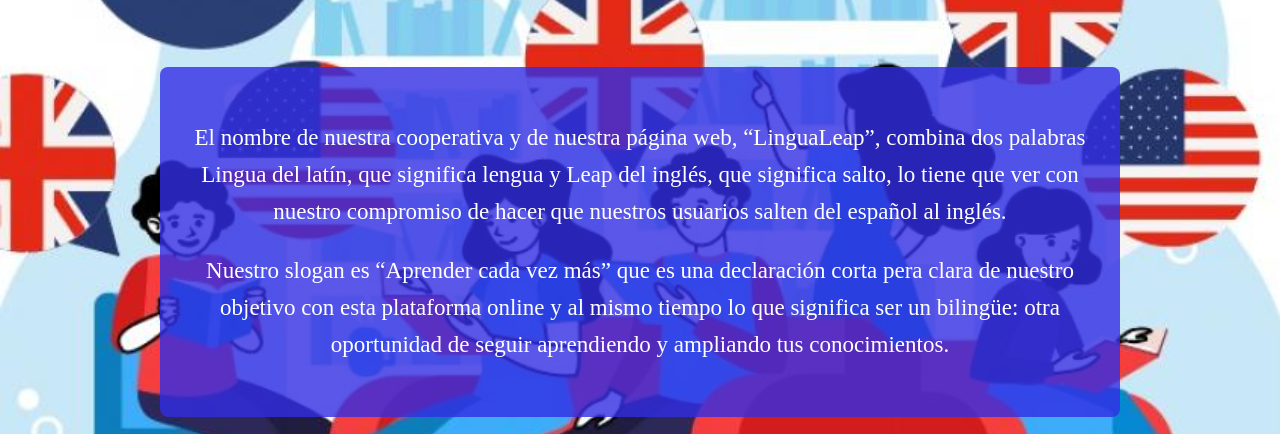
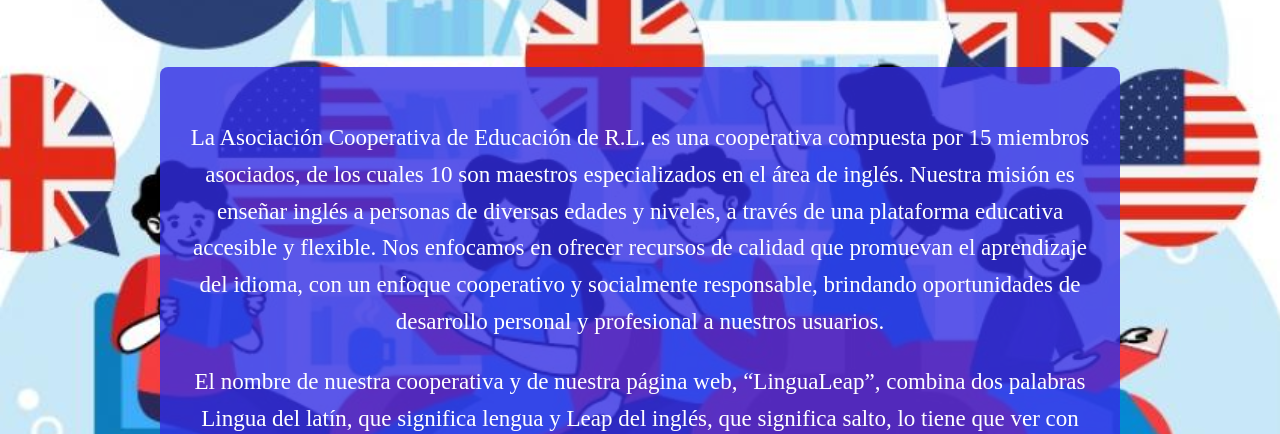
Before and after one commit to LingualeapRoom/site, a plain HTML site: page html/descubramas.html in a window 1280 px wide. Shown: the part 298-732 px from the top of the page. Drawn offline with Linux system fonts and the light colour scheme.

Commit message:
Update descubramas.html

```diff
--- a/html/descubramas.html
+++ b/html/descubramas.html
@@ -26,6 +26,7 @@
         </div>
         <div class="info-container">
             <div class="info-box1">
+                <p>La Asociación Cooperativa de Educación de R.L. es una cooperativa compuesta por 15 miembros asociados, de los cuales 10 son maestros especializados en el área de inglés. Nuestra misión es enseñar inglés a personas de diversas edades y niveles, a través de una plataforma educativa accesible y flexible. Nos enfocamos en ofrecer recursos de calidad que promuevan el aprendizaje del idioma, con un enfoque cooperativo y socialmente responsable, brindando oportunidades de desarrollo personal y profesional a nuestros usuarios.</p>
                 <p>El nombre de nuestra cooperativa y de nuestra página web, “LinguaLeap”, combina dos palabras Lingua del latín, que significa lengua y Leap del inglés, que significa salto, lo tiene que ver con nuestro compromiso de hacer que nuestros usuarios salten del español al inglés.</p>
                 <p>Nuestro slogan es “Aprender cada vez más” que es una declaración corta pera clara de nuestro objetivo con esta plataforma online y al mismo tiempo lo que significa ser un bilingüe: otra oportunidad de seguir aprendiendo y ampliando tus conocimientos.</p>
             </div>
```
